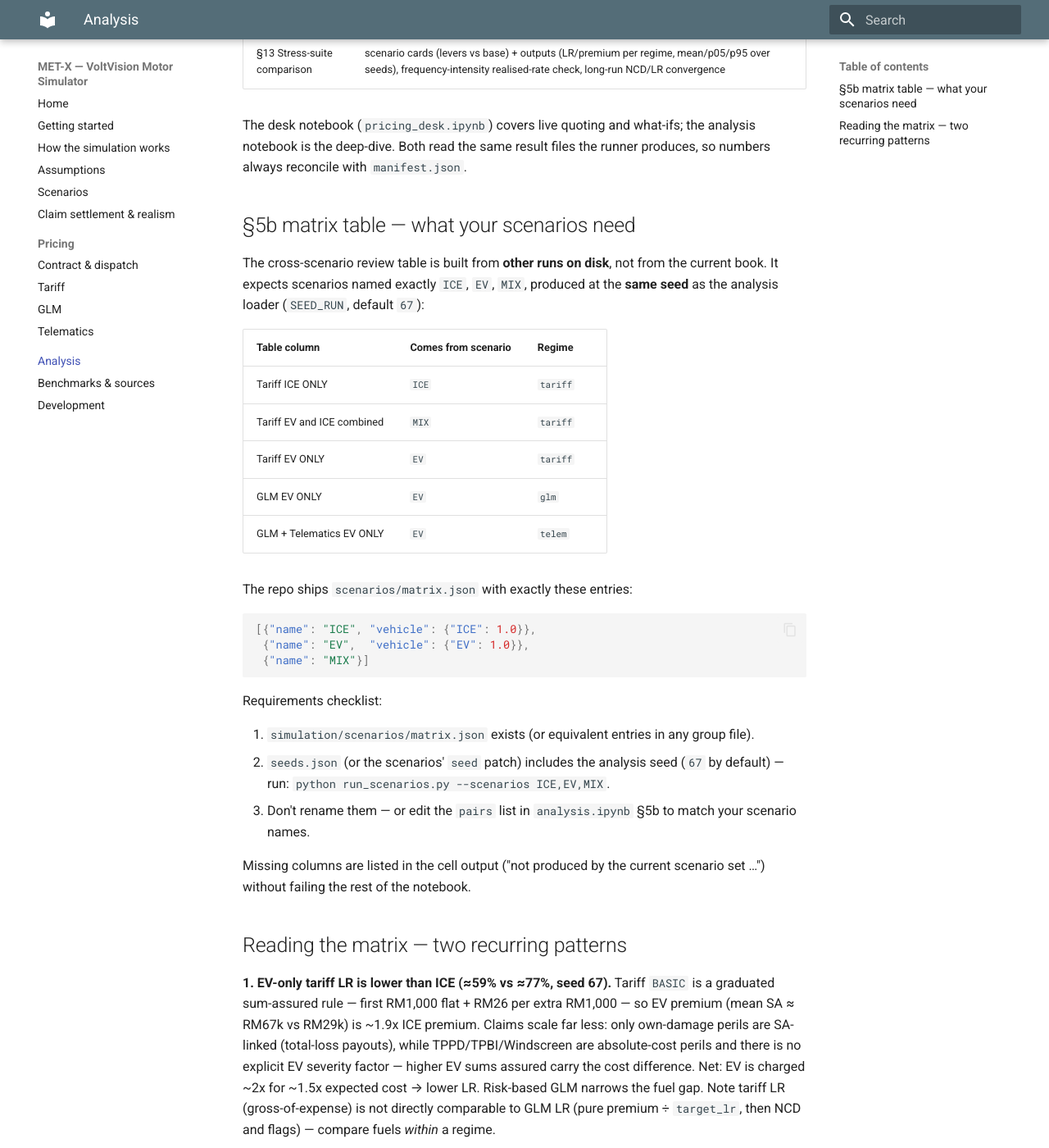
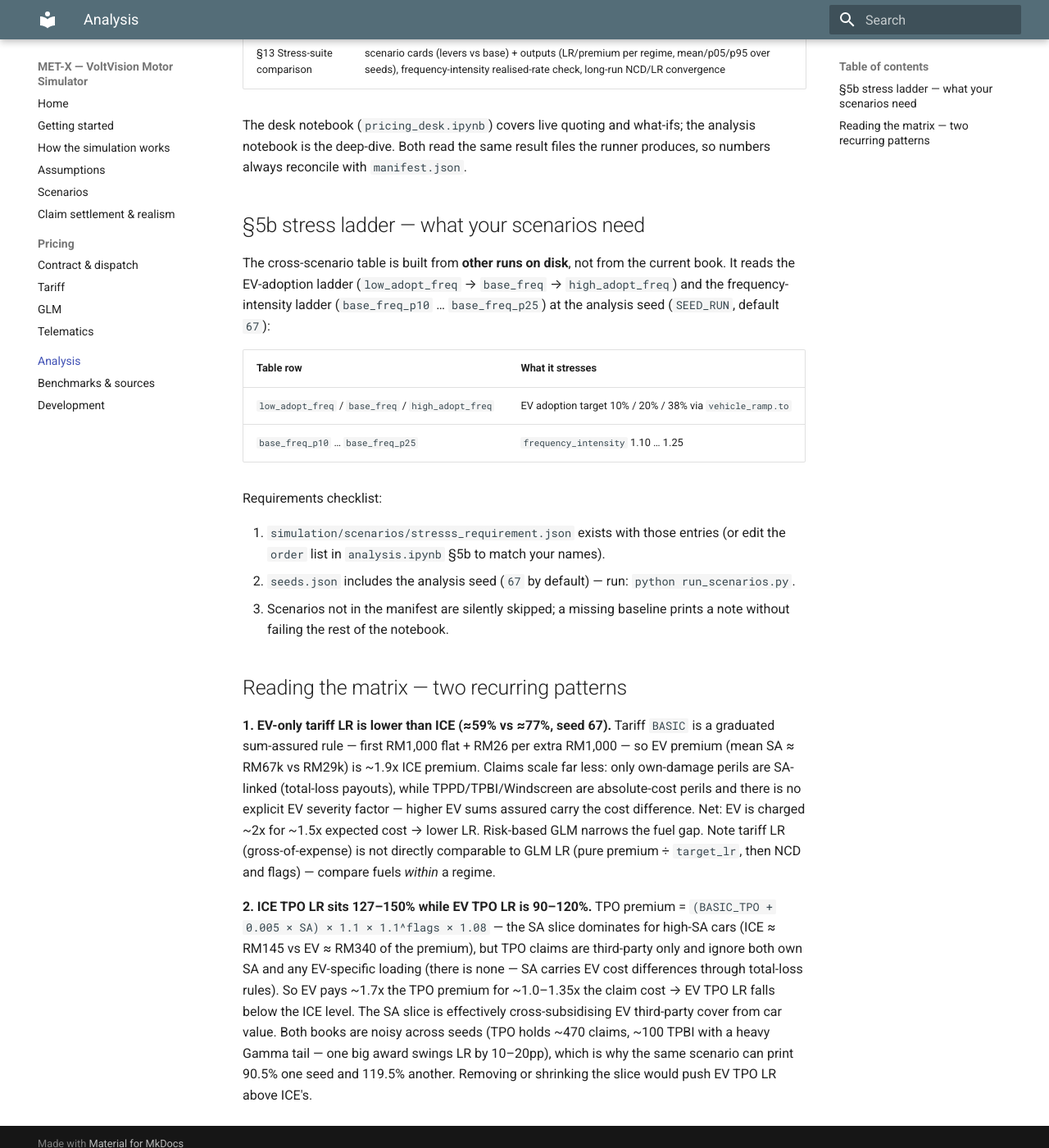
Before and after one commit to QHao-SOLID/MET-X, an MkDocs documentation site: the page built from docs/analysis.md, in a window 1280 px wide and 1400 px high, scrolled down 1047 px. Shown: the whole window at 82% size. Built offline with MkDocs 1.6.1 and Material for MkDocs 9.7.7, drawn with Linux system fonts in a browser that asks for light colours; some of the changed text lies outside the part shown.

````diff
--- a/docs/analysis.md
+++ b/docs/analysis.md
@@ -11,7 +11,7 @@
 | §3 Claims profile | frequency, severity, peril mix, LR by coverage (one column + grouped bars per regime) |
 | §4 Validation | model sanity checks (PASS/FAIL) + distribution tests (KS, gamma fits, Poisson dispersion) |
 | §5 Pricing comparison | N-regime scorecard + effectiveness checks (risk signals, best regime, alignment) |
-| §5b Cross-scenario table | tariff on ICE/MIX/EV, ML on EV — TPO LR, avg LR, premium bounds, avg premium |
+| §5b Cross-scenario table | stress ladder — per-regime LR + avg premium across the EV-adoption and frequency-intensity scenarios |
 | §6 Telematics tiers | premium and LR per score band, per regime |
 | §7 EV vs ICE | share, frequency, severity, LR per year (plus any vehicle ramp visible in share) |
 | §8 Seed spread | every seed of every scenario, read from `manifest.json` (no re-simulation) |
@@ -24,38 +24,26 @@
 analysis notebook is the deep-dive. Both read the same result files the runner
 produces, so numbers always reconcile with `manifest.json`.
 
-## §5b matrix table — what your scenarios need
+## §5b stress ladder — what your scenarios need
 
-The cross-scenario review table is built from **other runs on disk**, not from
-the current book. It expects scenarios named exactly `ICE`, `EV`, `MIX`,
-produced at the **same seed** as the analysis loader (`SEED_RUN`, default `67`):
+The cross-scenario table is built from **other runs on disk**, not from the
+current book. It reads the EV-adoption ladder (`low_adopt_freq` → `base_freq` →
+`high_adopt_freq`) and the frequency-intensity ladder (`base_freq_p10` …
+`base_freq_p25`) at the analysis seed (`SEED_RUN`, default `67`):
 
-| Table column | Comes from scenario | Regime |
-|---|---|---|
-| Tariff ICE ONLY | `ICE` | `tariff` |
-| Tariff EV and ICE combined | `MIX` | `tariff` |
-| Tariff EV ONLY | `EV` | `tariff` |
-| GLM EV ONLY | `EV` | `glm` |
-| GLM + Telematics EV ONLY | `EV` | `telem` |
-
-The repo ships `scenarios/matrix.json` with exactly these entries:
-
-```json
-[{"name": "ICE", "vehicle": {"ICE": 1.0}},
- {"name": "EV",  "vehicle": {"EV": 1.0}},
- {"name": "MIX"}]
-```
+| Table row | What it stresses |
+|---|---|
+| `low_adopt_freq` / `base_freq` / `high_adopt_freq` | EV adoption target 10% / 20% / 38% via `vehicle_ramp.to` |
+| `base_freq_p10` … `base_freq_p25` | `frequency_intensity` 1.10 … 1.25 |
 
 Requirements checklist:
 
-1. `simulation/scenarios/matrix.json` exists (or equivalent entries in any group file).
-2. `seeds.json` (or the scenarios' `seed` patch) includes the analysis seed
-   (`67` by default) — run: `python run_scenarios.py --scenarios ICE,EV,MIX`.
-3. Don't rename them — or edit the `pairs` list in `analysis.ipynb` §5b to
-   match your scenario names.
-
-Missing columns are listed in the cell output ("not produced by the current
-scenario set …") without failing the rest of the notebook.
+1. `simulation/scenarios/stresss_requirement.json` exists with those entries
+   (or edit the `order` list in `analysis.ipynb` §5b to match your names).
+2. `seeds.json` includes the analysis seed (`67` by default) —
+   run: `python run_scenarios.py`.
+3. Scenarios not in the manifest are silently skipped; a missing baseline prints
+   a note without failing the rest of the notebook.
 
 ## Reading the matrix — two recurring patterns
 
````
Also changed, not shown: AGENT.md (+10 -9 lines), docs/how-the-simulation-works.md (+4 -2 lines), docs/methods/telem.md (+7 -7 lines), docs/scenarios.md (+7 -11 lines), simulation/TEMPLATE.md (+5 -0 lines), 3 other files.
